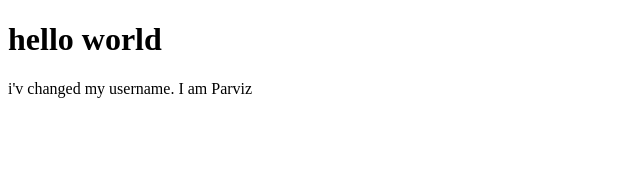
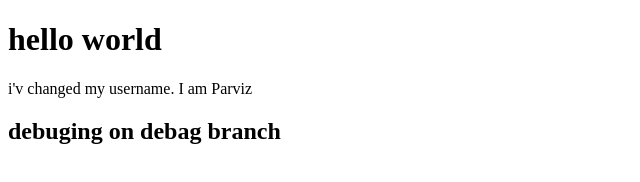
Before and after one commit to sheybanifar2/testpro, a plain HTML site: page index.html in a window 1280 px wide. Shown: the whole page, without its empty margins (0-640 px from the left). Drawn offline with Linux system fonts and the light colour scheme.

Commit message:
debug on index.html

```diff
--- a/index.html
+++ b/index.html
@@ -8,5 +8,6 @@
 <body>
     <h1>hello world</h1>
     <p>i'v changed my username. I am Parviz</p>
+    <h2>debuging on debag branch</h2>
 </body>
 </html>
```
